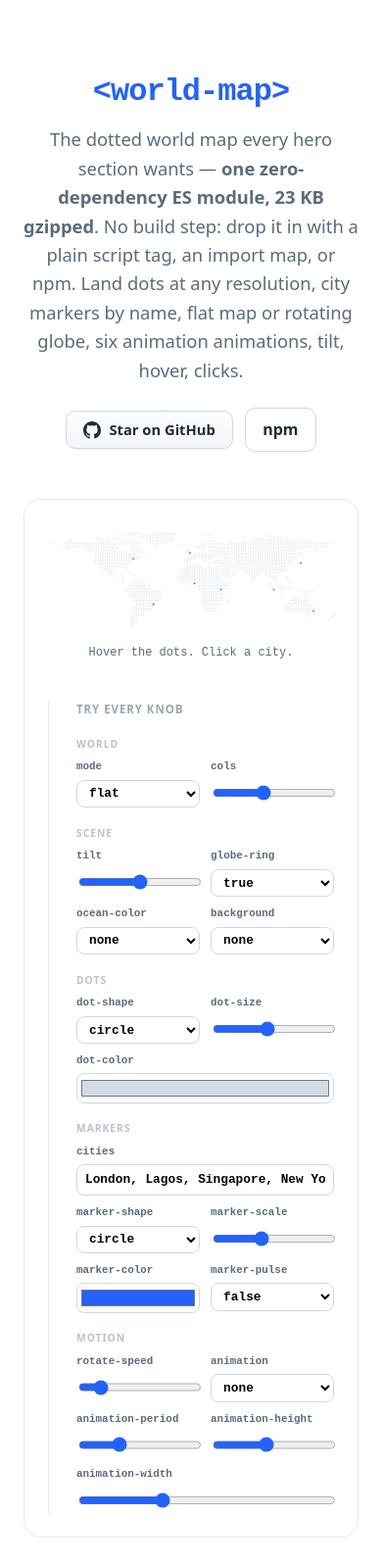
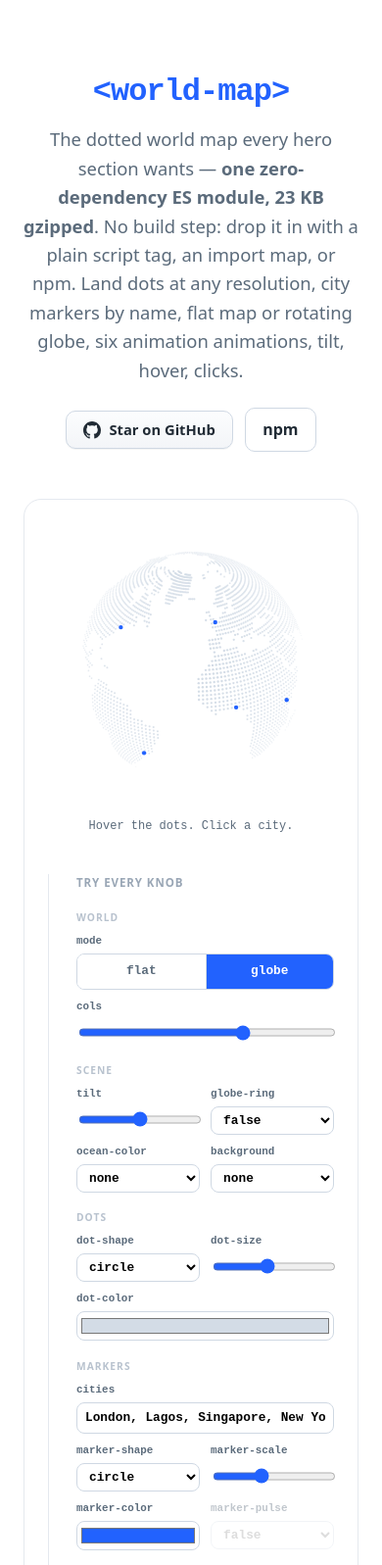
Before and after one commit to rameerez/mapamundi, a website: page index.html in a window 390 px wide. Shown: the top 1597 px of the page at 98% size. Drawn offline with Linux system fonts and the light colour scheme; no server answers.

Commit message:
Mode-aware defaults + segmented mode control + knob graying
Component: globe-ring now defaults to false (the halo is opt-in, like
every other flourish), and cols defaults to null = auto — 120 on the
flat map, 170 on the globe, because foreshortening thins the limb and
spheres need the density. Explicit cols still overrides both.

Landing: the hero map opens in globe mode (the component default stays
flat — npm consumers get the classic map). The mode knob is now an
edge-to-edge two-button segmented control (radiogroup semantics, one
position always); switching modes grays out what doesn't apply
(flat: rotate-speed + globe-ring · globe: marker-pulse) and, until the
cols slider is touched, tracks the mode's auto resolution.

Co-Authored-By: Claude Fable 5 <noreply@anthropic.com>
Claude-Session: https://claude.ai/code/session_01Aof8N2bNNxmFisrm9dumsg

```diff
--- a/index.html
+++ b/index.html
@@ -62,6 +62,12 @@
     .knobs input, .knobs select { width: 100%; font: inherit; font-size: .8rem; padding: .3rem .5rem; border: 1px solid #cfd8e3; border-radius: 8px; background: #fff; }
     .knobs input[type="range"] { padding: 0; height: 1.4rem; accent-color: #2262fe; }
     .knobs input[type="color"] { height: 1.9rem; padding: .12rem; }
+    .seg { display: grid; grid-template-columns: 1fr 1fr; border: 1px solid #cfd8e3; border-radius: 8px; overflow: hidden; }
+    .seg button { padding: .45rem .5rem; font: inherit; font-size: .8rem; font-family: ui-monospace, monospace; font-weight: 600; background: #fff; border: 0; cursor: pointer; color: #5b6b7b; }
+    .seg button + button { border-left: 1px solid #cfd8e3; }
+    .seg button.active { background: #2262fe; color: #fff; }
+    .knobs label.off { opacity: .38; }
+    .knobs label.off input, .knobs label.off select { pointer-events: none; }
     table { border-collapse: collapse; width: 100%; font-size: .9rem; }
     td, th { border-bottom: 1px solid #e5e9ef; padding: .45rem .6rem; text-align: left; vertical-align: top; }
     td:first-child { font-family: ui-monospace, monospace; white-space: nowrap; }
@@ -97,7 +103,7 @@
 
   <div class="stage">
     <div class="stage-view">
-    <world-map id="map"
+    <world-map id="map" mode="globe"
       cities="London, Lagos, Singapore, New York, Tokyo, Sao Paulo, Nairobi, Sydney"
       tilt="30"></world-map>
     <p id="eventlog">Hover the dots. Click a city.</p>
@@ -107,10 +113,13 @@
       <div class="knob-group">
         <p class="knob-eyebrow">World</p>
         <div class="knob-grid">
-          <label>mode
-            <select id="mode"><option>flat</option><option>globe</option></select>
+          <label class="span2">mode
+            <div class="seg" id="mode-seg" role="radiogroup" aria-label="mode">
+              <button type="button" data-value="flat" role="radio" aria-checked="false">flat</button>
+              <button type="button" data-value="globe" role="radio" aria-checked="true">globe</button>
+            </div>
           </label>
-          <label>cols <input id="cols" type="range" min="40" max="240" value="120"></label>
+          <label class="span2">cols <input id="cols" type="range" min="40" max="240" value="170"></label>
         </div>
       </div>
       <div class="knob-group">
@@ -118,7 +127,7 @@
         <div class="knob-grid">
           <label>tilt <input id="tilt" type="range" min="0" max="60" value="30"></label>
           <label>globe-ring
-            <select id="globe-ring"><option>true</option><option>false</option></select>
+            <select id="globe-ring"><option>false</option><option>true</option></select>
           </label>
           <label>ocean-color
             <select id="ocean-color"><option>none</option><option value="#e8eef5">off-white</option><option value="#223041">off-dark</option></select>
@@ -230,8 +239,8 @@
   <table>
     <tr><th>attribute</th><th>what it does</th></tr>
     <tr><td>cities</td><td>Comma-separated registry names — markers appear where you say. (JS API also takes custom coordinates.)</td></tr>
-    <tr><td>cols</td><td>Resolution: dots across the full longitude span (default 120, max 260).</td></tr>
-    <tr><td>mode / rotate-speed / globe-ring</td><td>flat (default) · globe — a rotating, grabbable canvas sphere (drag to spin, flick for momentum). tilt becomes the axial tilt; speed in degrees per second (0 parks it); globe-ring="false" drops the halo.</td></tr>
+    <tr><td>cols</td><td>Resolution: dots across the full longitude span (auto: 120 flat · 170 globe; max 260).</td></tr>
+    <tr><td>mode / rotate-speed / globe-ring</td><td>flat (default) · globe — a rotating, grabbable canvas sphere (drag to spin, flick for momentum). tilt becomes the axial tilt; speed in degrees per second (0 parks it); globe-ring="true" adds a hairline halo (off by default).</td></tr>
     <tr><td>ocean-color / background</td><td>Water cells as filler dots in their own shade (off-white, off-dark…) · a uniform fill behind everything (flat rect / globe disc). Both default to none.</td></tr>
     <tr><td>dot-shape / dot-color / dot-size</td><td>circle · square · triangle · custom SVG path; any color; size as a fraction of a cell.</td></tr>
     <tr><td>marker-shape / marker-color / marker-pulse</td><td>Marker styling; pulse is a radar ping (expanding fading ring).</td></tr>
@@ -260,11 +269,41 @@
   const log = document.getElementById("eventlog");
   for (const input of document.querySelectorAll(".knobs input, .knobs select")) {
     // Browsers restore form state across reloads without firing input events
-    // — sync every knob into the element once so the select saying "globe"
-    // can never disagree with a map still rendering flat.
+    // — sync every knob into the element once so a restored control can
+    // never disagree with the map.
     if (map.getAttribute(input.id) !== input.value) map.setAttribute(input.id, input.value);
     input.addEventListener("input", () => map.setAttribute(input.id, input.value));
   }
+
+  // Mode is a segmented control (one position, always). Switching modes also
+  // grays out the knobs that don't apply, and — until you touch the cols
+  // slider yourself — tracks the mode's auto resolution (120 flat / 170 globe).
+  const seg = document.getElementById("mode-seg");
+  const colsInput = document.getElementById("cols");
+  let colsTouched = false;
+  colsInput.addEventListener("input", () => { colsTouched = true; });
+  const MODE_ONLY = { "rotate-speed": "globe", "globe-ring": "globe", "marker-pulse": "flat" };
+  const applyMode = (mode) => {
+    for (const b of seg.querySelectorAll("button")) {
+      const on = b.dataset.value === mode;
+      b.classList.toggle("active", on);
+      b.setAttribute("aria-checked", String(on));
+    }
+    map.setAttribute("mode", mode);
+    for (const [id, only] of Object.entries(MODE_ONLY)) {
+      const el = document.getElementById(id);
+      el.disabled = only !== mode;
+      el.closest("label").classList.toggle("off", only !== mode);
+    }
+    if (!colsTouched) {
+      colsInput.value = mode === "globe" ? 170 : 120;
+      map.setAttribute("cols", colsInput.value);
+    }
+  };
+  for (const b of seg.querySelectorAll("button")) {
+    b.addEventListener("click", () => applyMode(b.dataset.value));
+  }
+  applyMode("globe");
   map.addEventListener("worldmap:cityclick", (e) =>
     log.textContent = `city click → ${e.detail.name} (${e.detail.lat}, ${e.detail.lon})`);
   map.addEventListener("worldmap:dotclick", (e) =>
--- a/src/globe.js
+++ b/src/globe.js
@@ -273,7 +273,7 @@ export class GlobeRenderer {
     const tilt = ((this.o.tilt || 0) * Math.PI) / 180;
     const sinR = Math.sin(rot), cosR = Math.cos(rot);
     const sinT = Math.sin(tilt), cosT = Math.cos(tilt);
-    const base = Math.max(0.75, (4 * R) / this.o.cols) * this.o.dotSize * 1.6;
+    const base = Math.max(0.75, (4 * R) / (this.o.cols ?? 170)) * this.o.dotSize * 1.6;
 
     for (const city of this.cityData) {
       const x1 = city.p.x * cosR + city.p.z * sinR;
@@ -301,7 +301,7 @@ export class GlobeRenderer {
 
     const [latMin, latMax] = this.o.latRange;
     if (lat < latMin || lat > latMax) return null;
-    const cols = this.o.cols;
+    const cols = this.o.cols ?? 170; // auto: globes want density — foreshortening thins the limb
     const rows = Math.round((cols / 360) * (latMax - latMin));
     const col = Math.min(cols - 1, Math.max(0, Math.floor(((lon + 180) / 360) * cols)));
     const row = Math.min(rows - 1, Math.max(0, Math.floor(((latMax - lat) / (latMax - latMin)) * rows)));
@@ -321,7 +321,7 @@ export class GlobeRenderer {
   }
 
   _rebuildData() {
-    const cols = this.o.cols;
+    const cols = this.o.cols ?? 170; // auto: globes want density — foreshortening thins the limb
     this.points = buildGlobePoints(cols, this.o.latRange);
     this.waterPoints = this.o.oceanColor && this.o.oceanColor !== "none"
       ? buildGlobePoints(cols, this.o.latRange, true)
@@ -452,7 +452,7 @@ export class GlobeRenderer {
 
     // Dot footprint ≈ visible cell spacing: cols spans 360° of longitude,
     // so the front hemisphere shows cols/2 dots across 2R.
-    const base = Math.max(0.75, (4 * R) / o.cols) * o.dotSize * 1.6;
+    const base = Math.max(0.75, (4 * R) / (o.cols ?? 170)) * o.dotSize * 1.6;
     const shape = o.dotShape === "circle" || o.dotShape === "triangle" ? o.dotShape : "square";
 
     // Water first — smaller, dimmer, same transform — so land reads on top.
@@ -470,7 +470,7 @@ export class GlobeRenderer {
       cycle: ((this._time || 0) / o.animationPeriod) % 1,
       w: Math.min(0.9, Math.max(0.02, o.animationWidth *
         ({ ripple: 0.8, sweep: 0.5, sparkle: 0.55 }[o.animation] ?? 1))),
-      heightPx: o.animationHeight * (4 * R) / o.cols,
+      heightPx: o.animationHeight * (4 * R) / (o.cols ?? 170),
       phases: this.phases
     } : null;
 
--- a/src/renderer.js
+++ b/src/renderer.js
@@ -51,12 +51,12 @@ export const DEFAULTS = {
   // flat-only for now).
   mode: "flat",
   rotateSpeed: 4,             // globe spin, degrees per second (0 = still)
-  globeRing: true,            // the hairline halo around the globe
+  globeRing: false,           // opt-in hairline halo around the globe
   // Backdrop (both modes)
   background: "none",         // uniform fill behind everything (flat rect / globe disc)
   oceanColor: "none",         // water cells as filler dots, e.g. "#e8eef5"; "none" = off
   // Grid
-  cols: 120,                  // dots across the full longitude span (hard max 260)
+  cols: null,                 // auto: 120 flat · 170 globe (hard max 260); set to override
   latRange: [-58, 84],        // cut Antarctica + arctic emptiness
   // Dots
   dotShape: "circle",         // "circle" | "square" | "triangle" | an SVG path string (24×24 units)
@@ -244,8 +244,9 @@ export class WorldMap {
     }
     if (this._globe) { this._globe.destroy(); this._globe = null; }
 
-    const cols = Math.min(o.cols, MAX_COLS);
-    if (o.cols > MAX_COLS) console.warn(`[mappo] cols capped at ${MAX_COLS} (asked for ${o.cols}) — beyond that SVG interaction degrades; a canvas mode is on the roadmap`);
+    const colsWanted = o.cols ?? 120; // auto default for the flat map
+    const cols = Math.min(colsWanted, MAX_COLS);
+    if (colsWanted > MAX_COLS) console.warn(`[mappo] cols capped at ${MAX_COLS} (asked for ${colsWanted}) — beyond that SVG interaction degrades; a canvas mode is on the roadmap`);
     const rows = Math.round((cols / 360) * (o.latRange[1] - o.latRange[0]));
     this.grid = { cols, rows, latRange: o.latRange };
 
--- a/test/core.test.js
+++ b/test/core.test.js
@@ -84,7 +84,7 @@ test("snapToLand: coastal city moves onto land, inland city stays put", () => {
 });
 
 test("defaults: sane and internally consistent", () => {
-  assert.ok(DEFAULTS.cols > 0);
+  assert.equal(DEFAULTS.cols, null, "cols is auto — resolved per mode (120 flat / 170 globe)");
   assert.ok(DEFAULTS.latRange[0] < DEFAULTS.latRange[1]);
   assert.equal(DEFAULTS.animation, "none", "animation animation is opt-in");
   assert.equal(DEFAULTS.interactive, true);
```
Also changed, not shown: README.md, dist/mappo.js.
